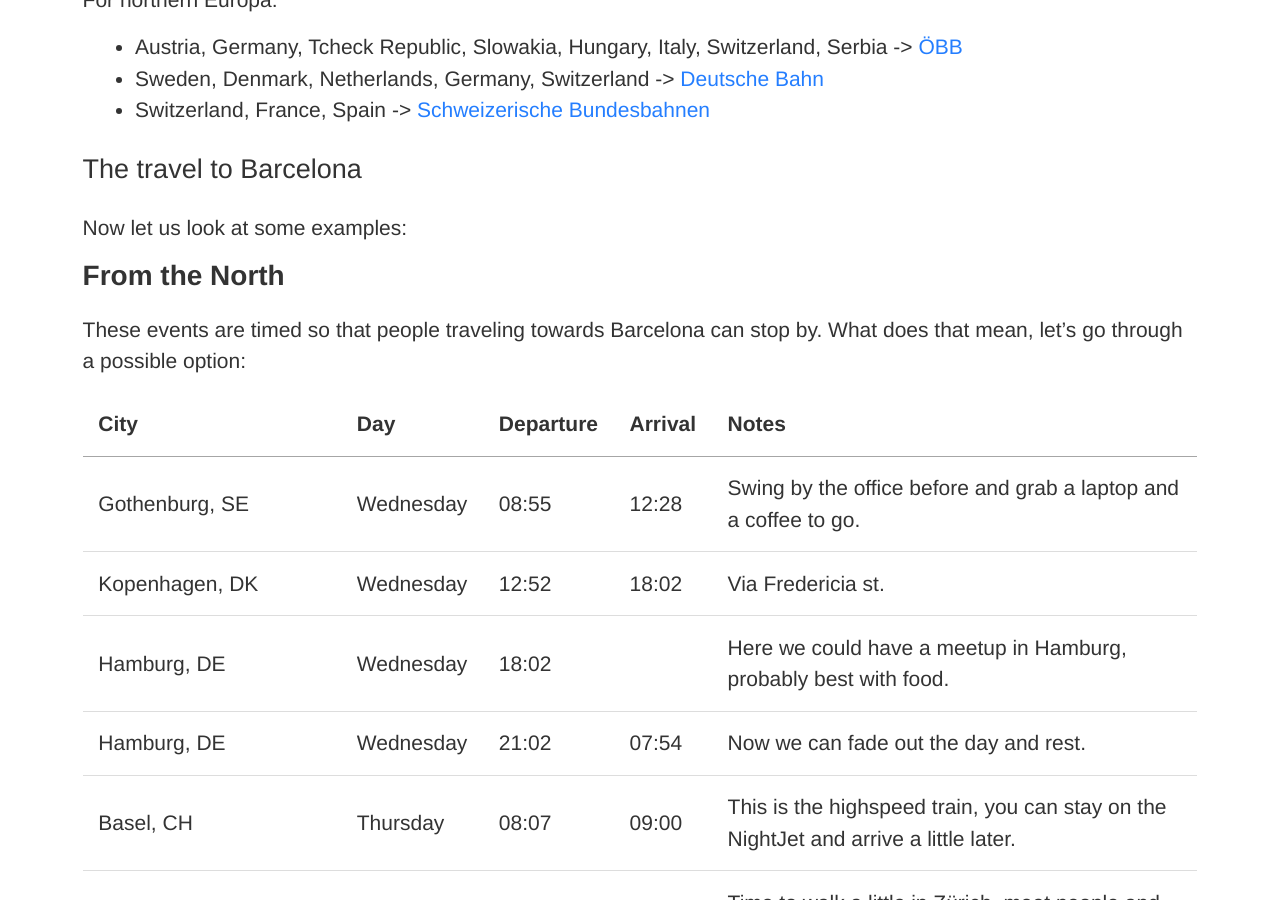
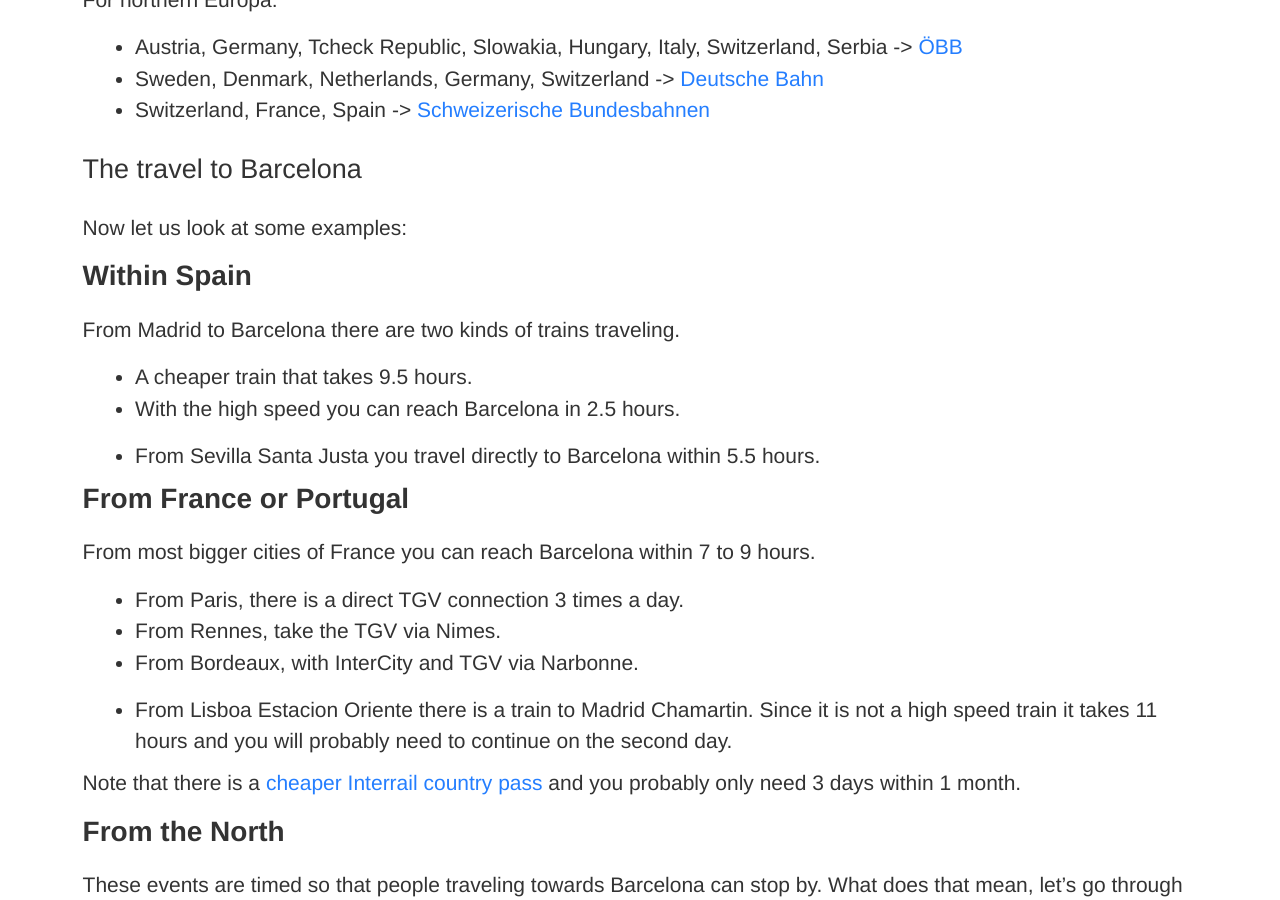
Before and after one commit to RustFestEU/blog.rustfest.eu, a Jekyll site: the page built from _posts/2019-08-06-pre-post-events-sustainable-trains.md, in a window 1280 px wide and 900 px high, scrolled down 1354 px. Built offline with Jekyll 4.4.1, drawn with Linux system fonts in a browser that asks for light colours.

Commit message:
Add connections from Portugal, Spain and France

```diff
--- a/_posts/2019-08-06-pre-post-events-sustainable-trains.md
+++ b/_posts/2019-08-06-pre-post-events-sustainable-trains.md
@@ -40,7 +40,7 @@
 ### Tools
 
 Inside Spain:
-* [trenes](https://train.trenes.com/ave/barcelona-to-madrid/) <- Don't forget to uncheck the "booking.com" button
+* [trenes](https://train.trenes.com/) <- Don't forget to uncheck the "booking.com" button
 
 For northern Europa:
 * Austria, Germany, Tcheck Republic, Slowakia, Hungary, Italy, Switzerland, Serbia -> [ÖBB](https://www.oebb.at/)
@@ -50,6 +50,28 @@
 ## The travel to Barcelona
 
 Now let us look at some examples:
+
+### Within Spain
+
+From Madrid to Barcelona there are two kinds of trains traveling.
+
+* A cheaper train that takes 9.5 hours.
+* With the high speed you can reach Barcelona in 2.5 hours.
+
+* From Sevilla Santa Justa you travel directly to Barcelona within 5.5 hours.
+
+### From France or Portugal
+
+From most bigger cities of France you can reach Barcelona within 7 to 9 hours.
+
+* From Paris, there is a direct TGV connection 3 times a day.
+* From Rennes, take the TGV via Nimes.
+* From Bordeaux, with InterCity and TGV via Narbonne.
+
+* From Lisboa Estacion Oriente there is a train to Madrid Chamartin. Since it is not a high speed train it takes 11 hours and you will probably need to continue on the second day.
+
+Note that there is a [cheaper Interrail country pass](https://www.interrail.eu/en/interrail-passes/one-country-pass/spain-passes) and you probably only need 3 days within 1 month.
+
 
 ### From the North
 
```
